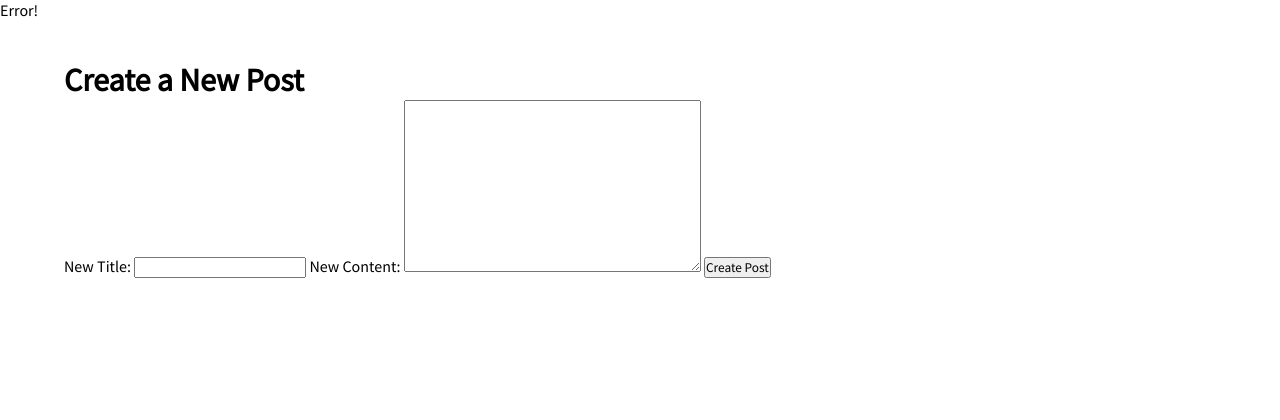
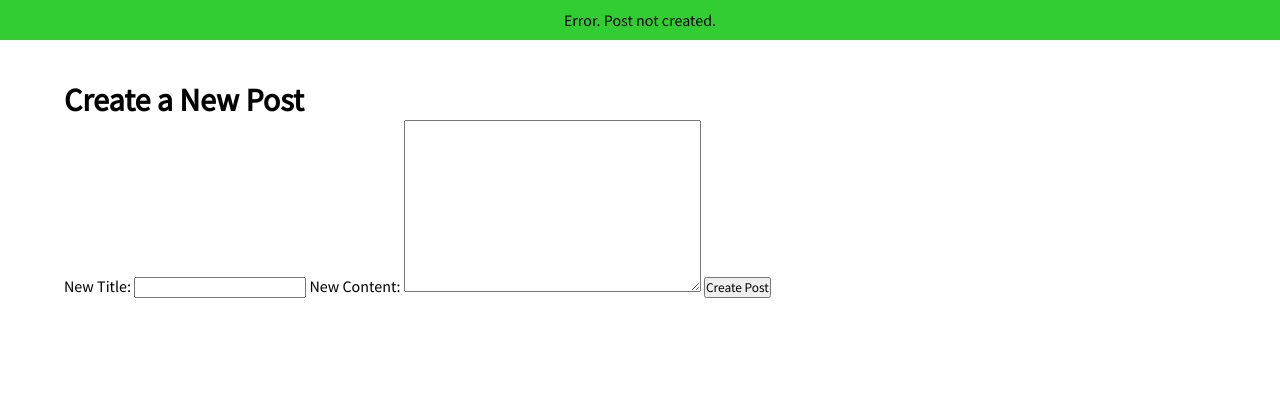
Before and after one commit to samiam151/django_blog, a Django app: page /posts/create in a window 1280 px wide. Shown: the part 50-470 px from the top of the page. Run offline with Django 3.2, Linux system fonts and the light colour scheme.

Commit message:
Updated messages

```diff
--- a/django_blog/posts/views.py
+++ b/django_blog/posts/views.py
@@ -13,10 +13,10 @@ def post_create(request):
         print(form.cleaned_data.get('title'))
         instance.save()
 
-        messages.success(request, "Success! ")
+        messages.success(request, "Create Post Successful! ")
 
     else:
-        messages.error(request, 'Error!')
+        messages.error(request, 'Error. Post not created.')
 
     context = {
         "title": 'Create a New Post',
@@ -49,7 +49,7 @@ def post_update(request, id=None):
     if form.is_valid():
         instance = form.save(commit=False)
         instance.save()
-        messages.success(request, "Success!")
+        messages.success(request, "Edit successfully saved!")
         return HttpResponseRedirect(instance.get_absolute_url())
     context = {
         "title": instance.title,
@@ -62,5 +62,5 @@ def post_update(request, id=None):
 def post_delete(request, id=None):
     instance = get_object_or_404(Post, id=id)
     instance.delete()
-    messages.success(request, "Successfully Deleted!")
+    messages.success(request, "Successfully Deleted.")
     return redirect("posts:list")
--- /dev/null
+++ b/django_blog/static/css/includes/_messages.scss
@@ -0,0 +1,5 @@
+.message {
+    background-color: limegreen;
+    text-align: center;
+    padding: 10px 0;
+}
--- a/django_blog/static/css/style.css
+++ b/django_blog/static/css/style.css
@@ -39,4 +39,9 @@ footer {
     .posts .post p {
       padding-right: 5em; }
 
+.message {
+  background-color: limegreen;
+  text-align: center;
+  padding: 10px 0; }
+
 /*# sourceMappingURL=style.css.map */
--- a/django_blog/static/css/style.scss
+++ b/django_blog/static/css/style.scss
@@ -4,3 +4,4 @@
 @import "shared/header";
 @import "shared/footer";
 @import "posts/posts";
+@import "includes/messages";
--- a/django_blog/templates/includes/messages.html
+++ b/django_blog/templates/includes/messages.html
@@ -1,3 +1,5 @@
-{% if messages %} {% for message in messages %}
-<p>{{message}}</p>
-{% endfor %} {% endif %}
+{% if messages %}
+    {% for message in messages %}
+        <p class="message">{{message}}</p>
+    {% endfor %}
+{% endif %}
```
Also changed, not shown: django_blog/templates/posts/detail.html (+0 -7 lines), django_blog/db.sqlite3, 1 other file.
